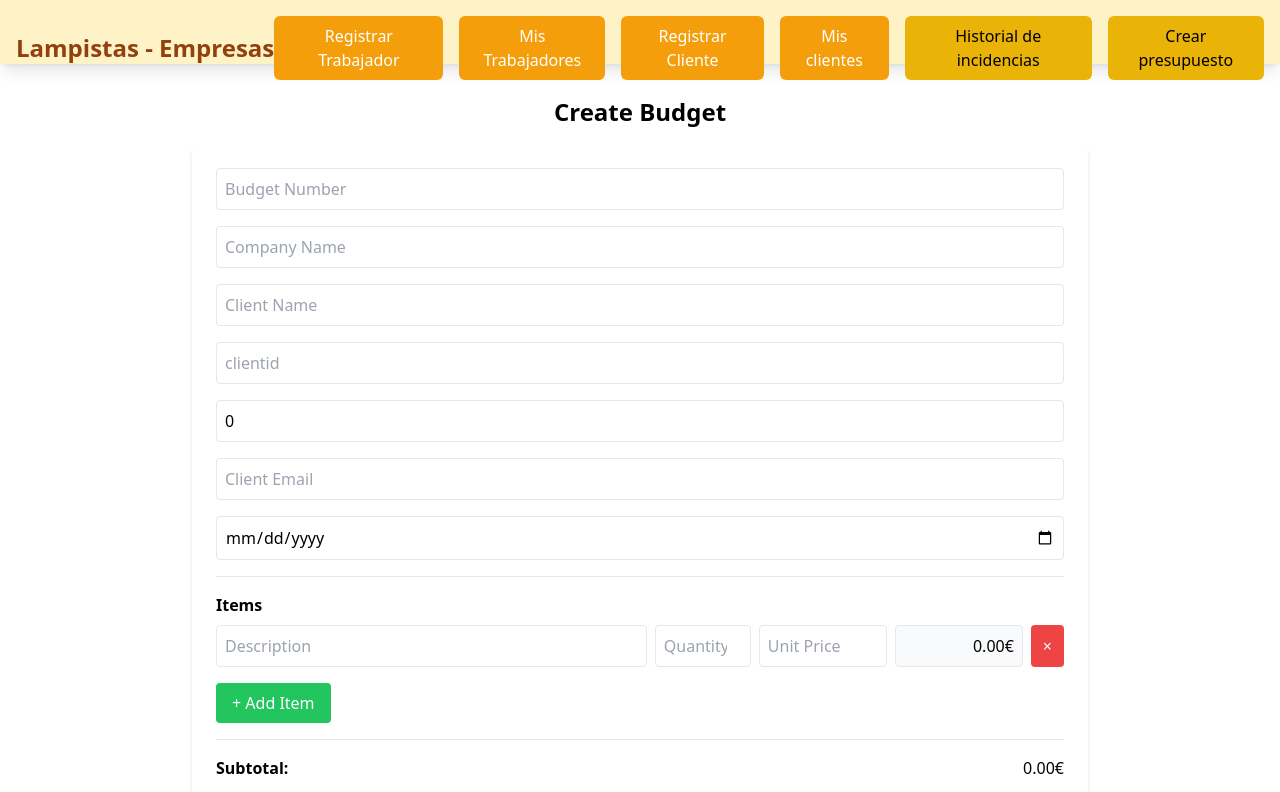
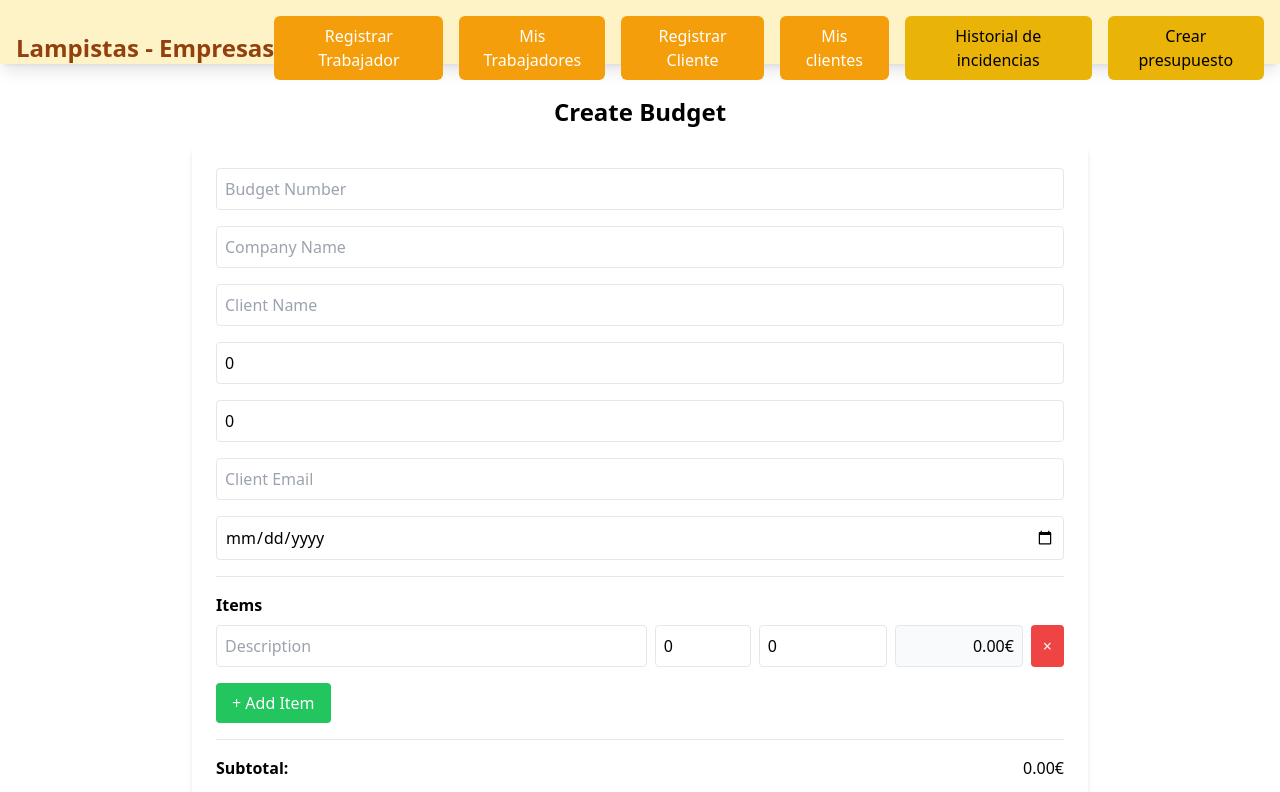
Before and after one commit to manuelguirado/lampistas, a React (Vite) app in the folder lampistas/: page /company/crear-presupuesto in a window 1280 px wide. Shown: the top 792 px of the page. Built offline with nearby package versions, Linux system fonts and the light colour scheme; sample sign-in values are in the browser's storage.

Commit message:
feat: enhance budget creation with form validation and item management using react-hook-form and zod

```diff
--- a/lampistas/package.json
+++ b/lampistas/package.json
@@ -10,13 +10,16 @@
     "preview": "vite preview"
   },
   "dependencies": {
+    "@hookform/resolvers": "^5.2.2",
     "@react-pdf/renderer": "^4.3.1",
     "framer-motion": "^12.23.24",
     "lucide-react": "^0.553.0",
     "react": "^19.2.0",
     "react-dom": "^19.2.0",
+    "react-hook-form": "^7.66.1",
     "react-router": "^7.9.5",
     "react-router-dom": "^7.9.5",
+    "zod": "^4.1.13",
     "zod-schema": "^0.0.1"
   },
   "devDependencies": {
--- a/lampistas/src/pages/companies/createBudget.tsx
+++ b/lampistas/src/pages/companies/createBudget.tsx
@@ -1,17 +1,18 @@
 import BudgetPDFButton from "./components/budgetPDFButton";
 import Header from '../companies/components/header';
-import { useState } from 'react';
-import type { ItemType } from '../../types/itemType';
-import type { FormData } from '../../types/formData';
+import { budgetFormSchema, type BudgetFormData } from "../companies/schemas/budgetSchema";
 import { useNavigate } from "react-router";
-
-
-
+import { useForm } from "react-hook-form";
+import { zodResolver } from "@hookform/resolvers/zod";
+import { useEffect } from "react";
 
 function CreateBudget() {
     const navigate = useNavigate();
-    const [formData, setFormData] = useState<FormData>({
-        incidentID : 0,
+
+    const { register, handleSubmit: handleFormSubmit, watch, setValue, formState: { errors } } = useForm<BudgetFormData>({
+        resolver: zodResolver(budgetFormSchema),
+        defaultValues: {
+            incidentID: 0,
             clientName: "",
             clientEmail: "",
             clientID: 0,
@@ -19,12 +20,22 @@ function CreateBudget() {
             items: [{ description: "", quantity: 0, unitPrice: 0, total: 0 }],
             budgetNumber: "",
             companyName: "",
-        subtotal: 0,
-        tax: 0,
-        totalAmmount: 0
+        }
     });
-    function handleSubmit(event: React.FormEvent<HTMLFormElement>) {
-        event.preventDefault();
+
+    const items = watch('items') || [];
+
+    // ✅ Actualizar totales automáticamente cuando cambien items
+    useEffect(() => {
+        items.forEach((item, index) => {
+            const newTotal = (item.quantity || 0) * (item.unitPrice || 0);
+            if (item.total !== newTotal) {
+                setValue(`items.${index}.total`, newTotal);
+            }
+        });
+    }, [items, setValue]);
+
+    function onSubmit(data: BudgetFormData) {
         const token = localStorage.getItem('companyToken');
 
         const { itemsWithTotal, subtotal, tax, total } = calculateTotals();
@@ -36,66 +47,50 @@ function CreateBudget() {
                 'Authorization': `Bearer ${token}`
             },
             body: JSON.stringify({
-                budgetNumber: formData.budgetNumber,
-                userID: formData.clientID,
+                budgetNumber: data.budgetNumber,
+                userID: data.clientID,
                 items: itemsWithTotal,
                 subtotal: subtotal,
                 tax: tax,
                 totalAmount: total,
-                incidentID: formData.incidentID || undefined,
-                description: `Presupuesto ${formData.budgetNumber} para ${formData.clientName}`,
+                incidentID: data.incidentID || undefined,
+                description: `Presupuesto ${data.budgetNumber} para ${data.clientName}`,
             }),
         })
-        .then((response) => response.json())
+        .then((response) => {
+            if (!response.ok) {
+                throw new Error(`HTTP error! status: ${response.status}`);
+            }
+            return response.json();
+        })
         .then(() => {
             alert('Presupuesto creado exitosamente!');
-            // Resetear formulario
             navigate('/company/dashboard');
-            setFormData({
-                incidentID: 0,
-                clientName: "",
-                clientEmail: "",
-                clientID: 0,
-                date: "",
-                items: [{ description: "", quantity: 0, unitPrice: 0, total: 0 }],
-                budgetNumber: "",
-                companyName: "",
-                subtotal: 0,
-                tax: 0,
-                totalAmmount: total
-            });
         })
         .catch((error) => {
             console.error('Error creating budget:', error);
-            alert('Error al crear el presupuesto');
+            alert('Error al crear el presupuesto: ' + error.message);
         });
     }
 
     function handleAddItem() {
-        setFormData({
-            ...formData,
-            items: [...formData.items, { description: "", quantity: 0, unitPrice: 0 , total: 0}],
-        });
-    }
-
-    function handleItemChange(index: number, field: keyof ItemType, value: string | number) {
-        const newItems = [...formData.items];
-        newItems[index] = { ...newItems[index], [field]: value };
-        setFormData({ ...formData, items: newItems });
+        const currentItems = watch('items') || [];
+        setValue('items', [...currentItems, { description: "", quantity: 0, unitPrice: 0, total: 0 }]);
+        console.log('items ', watch('items'));
     }
 
     function handleRemoveItem(index: number) {
-        const newItems = formData.items.filter((_, i) => i !== index);
-        setFormData({ ...formData, items: newItems });
+        const currentItems = watch('items') || [];
+        setValue('items', currentItems.filter((_, i) => i !== index));
     }
 
-    // Calcular totales solo para mostrar en el formulario (no en el estado)
     function calculateTotals() {
-        const itemsWithTotal = formData.items.map(item => ({
+        const itemsWithTotal = items.map(item => ({
             ...item,
-            total: item.quantity * item.unitPrice
+            total: (item.quantity || 0) * (item.unitPrice || 0) // ✅ Asegurar que no haya NaN
         }));
-        const subtotal = itemsWithTotal.reduce((sum, item) => sum + item.total, 0);
+
+        const subtotal = itemsWithTotal.reduce((sum, item) => sum + (item.total || 0), 0);
         const tax = subtotal * 0.21;
         const total = subtotal + tax;
 
@@ -104,10 +99,10 @@ function CreateBudget() {
 
     const { itemsWithTotal, subtotal, tax, total } = calculateTotals();
 
-    // Preparar datos para el PDF con totales calculados
     function getBudgetData() {
+        const formValues = watch();
         return {
-            ...formData,
+            ...formValues,
             items: itemsWithTotal,
             subtotal,
             tax,
@@ -121,104 +116,115 @@ function CreateBudget() {
             <h2 className="text-2xl font-bold p-4">Create Budget</h2>
 
             <div className="w-full max-w-4xl">
-                <form className='flex flex-col space-y-4 bg-white p-6 rounded-lg shadow-md' onSubmit={handleSubmit}>
+                <form className='flex flex-col space-y-4 bg-white p-6 rounded-lg shadow-md' onSubmit={handleFormSubmit(onSubmit)}>
+                    <div>
                         <input
                             type="text"
                             placeholder="Budget Number"
-                        value={formData.budgetNumber}
-                        onChange={(e) => setFormData({ ...formData, budgetNumber: e.target.value })}
-                        className="border p-2 rounded"
-                        required
+                            {...register('budgetNumber')}
+                            className="border p-2 rounded w-full"
                         />
+                        {errors.budgetNumber && <p className="text-red-500 text-sm mt-1">{errors.budgetNumber.message}</p>}
+                    </div>
+
+                    <div>
                         <input
                             type="text"
                             placeholder="Company Name"
-                        value={formData.companyName}
-                        onChange={(e) => setFormData({ ...formData, companyName: e.target.value })}
-                        className="border p-2 rounded"
-                        required
+                            {...register('companyName')}
+                            className="border p-2 rounded w-full"
                         />
+                        {errors.companyName && <p className="text-red-500 text-sm mt-1">{errors.companyName.message}</p>}
+                    </div>
+
+                    <div>
                         <input
                             type="text"
                             placeholder="Client Name"
-                        value={formData.clientName}
-                        onChange={(e) => setFormData({ ...formData, clientName: e.target.value })}
-                        className="border p-2 rounded"
-                        required
+                            {...register('clientName')}
+                            className="border p-2 rounded w-full"
                         />
-                    <input
-                    type="text"
-                    placeholder="clientid"
-                    value={formData.clientID || ''}
-                    onChange={(e) => setFormData({ ...formData, clientID: Number(e.target.value)})}
-                    className="border p-2 rounded"
-                    required
-                    />
+                        {errors.clientName && <p className="text-red-500 text-sm mt-1">{errors.clientName.message}</p>}
+                    </div>
+
+                    <div>
                         <input
                             type="number"
-                        placeholder="Incident ID"
-                        value={formData.incidentID}
-                        onChange={(e) => setFormData({ ...formData, incidentID: Number(e.target.value) })}
-                        className="border p-2 rounded"
-                        required
+                            placeholder="Client ID"
+                            {...register('clientID', { valueAsNumber: true })}
+                            className="border p-2 rounded w-full"
                         />
+                        {errors.clientID && <p className="text-red-500 text-sm mt-1">{errors.clientID.message}</p>}
+                    </div>
+
+                    <div>
+                        <input
+                            type="number"
+                            placeholder="Incident ID (opcional)"
+                            {...register('incidentID', { valueAsNumber: true })}
+                            className="border p-2 rounded w-full"
+                        />
+                        {errors.incidentID && <p className="text-red-500 text-sm mt-1">{errors.incidentID.message}</p>}
+                    </div>
+
+                    <div>
                         <input
                             type="email"
                             placeholder="Client Email"
-                        value={formData.clientEmail}
-                        onChange={(e) => setFormData({ ...formData, clientEmail: e.target.value })}
-                        className="border p-2 rounded"
-                        required
+                            {...register('clientEmail')}
+                            className="border p-2 rounded w-full"
                         />
+                        {errors.clientEmail && <p className="text-red-500 text-sm mt-1">{errors.clientEmail.message}</p>}
+                    </div>
+
+                    <div>
                         <input
                             type="date"
-                        value={formData.date}
-                        onChange={(e) => setFormData({ ...formData, date: e.target.value })}
-                        className="border p-2 rounded"
-                        required
+                            {...register('date')}
+                            className="border p-2 rounded w-full"
                         />
+                        {errors.date && <p className="text-red-500 text-sm mt-1">{errors.date.message}</p>}
+                    </div>
 
                     <div className="border-t pt-4 mt-4">
                         <h3 className="font-bold mb-2">Items</h3>
-                        {formData.items.map((item, index) => (
+                        {items.map((item, index) => (
                             <div key={index} className="flex gap-2 mb-2">
                                 <input
                                     type="text"
                                     placeholder="Description"
-                                    value={item.description}
-                                    onChange={(e) => handleItemChange(index, 'description', e.target.value)}
+                                    {...register(`items.${index}.description`)}
                                     className="border p-2 rounded flex-1"
-                                    required
                                 />
                                 <input
                                     type="number"
                                     placeholder="Quantity"
-                                    value={item.quantity || ''}
-                                    onChange={(e) => handleItemChange(index, 'quantity', Number(e.target.value))}
+                                    {...register(`items.${index}.quantity`, { valueAsNumber: true })}
                                     className="border p-2 rounded w-24"
-                                    required
+                                    min="0"
                                 />
                                 <input
                                     type="number"
                                     placeholder="Unit Price"
-                                    value={item.unitPrice || ''}
-                                    onChange={(e) => handleItemChange(index, 'unitPrice', Number(e.target.value))}
+                                    {...register(`items.${index}.unitPrice`, { valueAsNumber: true })}
                                     className="border p-2 rounded w-32"
-                                    required
+                                    min="0"
+                                    step="0.01"
                                 />
                                 <span className="border p-2 rounded w-32 bg-gray-50 flex items-center justify-end">
-                                    {(item.quantity * item.unitPrice).toFixed(2)}€
+                                    {((item.quantity || 0) * (item.unitPrice || 0)).toFixed(2)}€
                                 </span>
                                 <button
                                     type="button"
                                     onClick={() => handleRemoveItem(index)}
                                     className="bg-red-500 text-white px-3 py-2 rounded hover:bg-red-600"
-                                    disabled={formData.items.length === 1}
+                                    disabled={items.length === 1}
                                 >
                                     ×
                                 </button>
                             </div>
                         ))}
+                        {errors.items && <p className="text-red-500 text-sm mt-1">{errors.items.message}</p>}
                         <button
                             type="button"
                             onClick={handleAddItem}
@@ -231,21 +237,27 @@ function CreateBudget() {
                     <div className="border-t pt-4 mt-4 space-y-2">
                         <div className="flex justify-between">
                             <span className="font-semibold">Subtotal:</span>
-                            <span>{subtotal.toFixed(2)}€</span> {/* ✅ Usar el calculado */}
+                            <span>{subtotal.toFixed(2)}€</span>
                         </div>
                         <div className="flex justify-between">
                             <span className="font-semibold">IVA (21%):</span>
-                            <span>{tax.toFixed(2)}€</span> {/* ✅ Usar el calculado */}
+                            <span>{tax.toFixed(2)}€</span>
                         </div>
                         <div className="flex justify-between text-lg font-bold">
                             <span>Total:</span>
-                            <span>{total.toFixed(2)}€</span> {/* ✅ Usar el calculado */}
+                            <span>{total.toFixed(2)}€</span>
                         </div>
                     </div>
-                    <button type="submit" className=" bg-blue-500 text-white px-4 py-3 rounded hover:bg-blue-600 m5-4 font-semibold">Crear Presupuesto </button>
+
+                    <button
+                        type="submit"
+                        className="bg-blue-500 text-white px-4 py-3 rounded hover:bg-blue-600 mt-4 font-semibold"
+                    >
+                        💾 Crear Presupuesto
+                    </button>
                 </form>
 
-                <div className="mt-4 flex justify-center flex-row gap-20">
+                <div className="mt-4 flex justify-center">
                     <BudgetPDFButton budgetData={getBudgetData()} />
                 </div>
             </div>
--- /dev/null
+++ b/lampistas/src/pages/companies/schemas/budgetSchema.ts
@@ -0,0 +1,67 @@
+import { z } from 'zod';
+
+const now = Date.now();
+const dateTime = z.preprocess(
+  (arg) => {
+    if (typeof arg === 'string' || arg instanceof Date) {
+      const date = new Date(arg);
+      if (!isNaN(date.getTime())) {
+        return date;
+      }
+    }
+    return arg;
+  },
+  z.date().refine((date) => date.getTime() >= now, { message: 'Date must not be in the past' })
+);
+
+
+export const itemSchema = z.object({
+    description: z.string().min(1, 'Description is required'),
+    quantity: z.number().min(0, 'Quantity must be at least 0'),
+    unitPrice: z.number().min(0, 'Unit price must be at least 0'),
+    total: z.number().optional(),
+});
+
+
+export const budgetFormSchema = z.object({
+    budgetNumber: z.string().min(1, 'Budget number is required'),
+    companyName: z.string().min(1, 'Company name is required'),
+    clientName: z.string().min(1, 'Client name is required'),
+    clientID: z.number().min(1, 'Client ID is required'),
+    incidentID: z.number().optional(),
+    clientEmail: z.string().email('Invalid email address'),
+    date: z.string().min(1, 'Date is required'), // Usar string para input type="date"
+    items: z.array(itemSchema).min(1, 'At least one item is required'),
+    subtotal: z.number().optional(),
+    tax: z.number().optional(),
+    totalAmmount: z.number().optional(),
+});
+
+
+export const itemsSchema = z.object({
+    body: z.object({
+        description: z.string().min(1, 'Description is required'),
+        quantity: z.number().min(1, 'Quantity must be at least 1'),
+        unitPrice: z.number().min(0, 'Unit price must be at least 0'),
+        total: z.number().min(0, 'Total must be at least 0'),
+    })
+});
+
+export const budgetSchema = z.object({
+    body: z.object({
+        budgetNumber: z.string().min(1, 'Budget number is required'),
+        companyName: z.string().min(1, 'Company name is required'),
+        clientName: z.string().min(1, 'Client name is required'),
+        incidentID: z.number().optional(),
+        clientEmail: z.string().email('Invalid email address'),
+        date: dateTime,
+        items: z.array(itemsSchema).min(1, 'At least one item is required'),
+        subtotal: z.number().min(0, 'Subtotal must be at least 0'),
+        tax: z.number().min(0, 'Tax must be at least 0'),
+        totalAmmount: z.number().min(0, 'Total amount must be at least 0'),
+    })
+});
+
+// Tipos inferidos
+export type BudgetFormData = z.infer<typeof budgetFormSchema>;
+export type ItemFormData = z.infer<typeof itemSchema>;
```
Also changed, not shown: lampistas/src/pages/companies/schemas/loginSchema.ts (added, +9 -0 lines), lampistas/src/pages/companies/schemas/registerUser.ts (added, +10 -0 lines), lampistas/src/pages/companies/schemas/workerSchema.ts (added, +17 -0 lines), lampistas/src/types/formData.ts (+5 -4 lines), 1 other file (tests, documents, lock files or other folders). Lines whose indentation alone changed are shown as unchanged.
